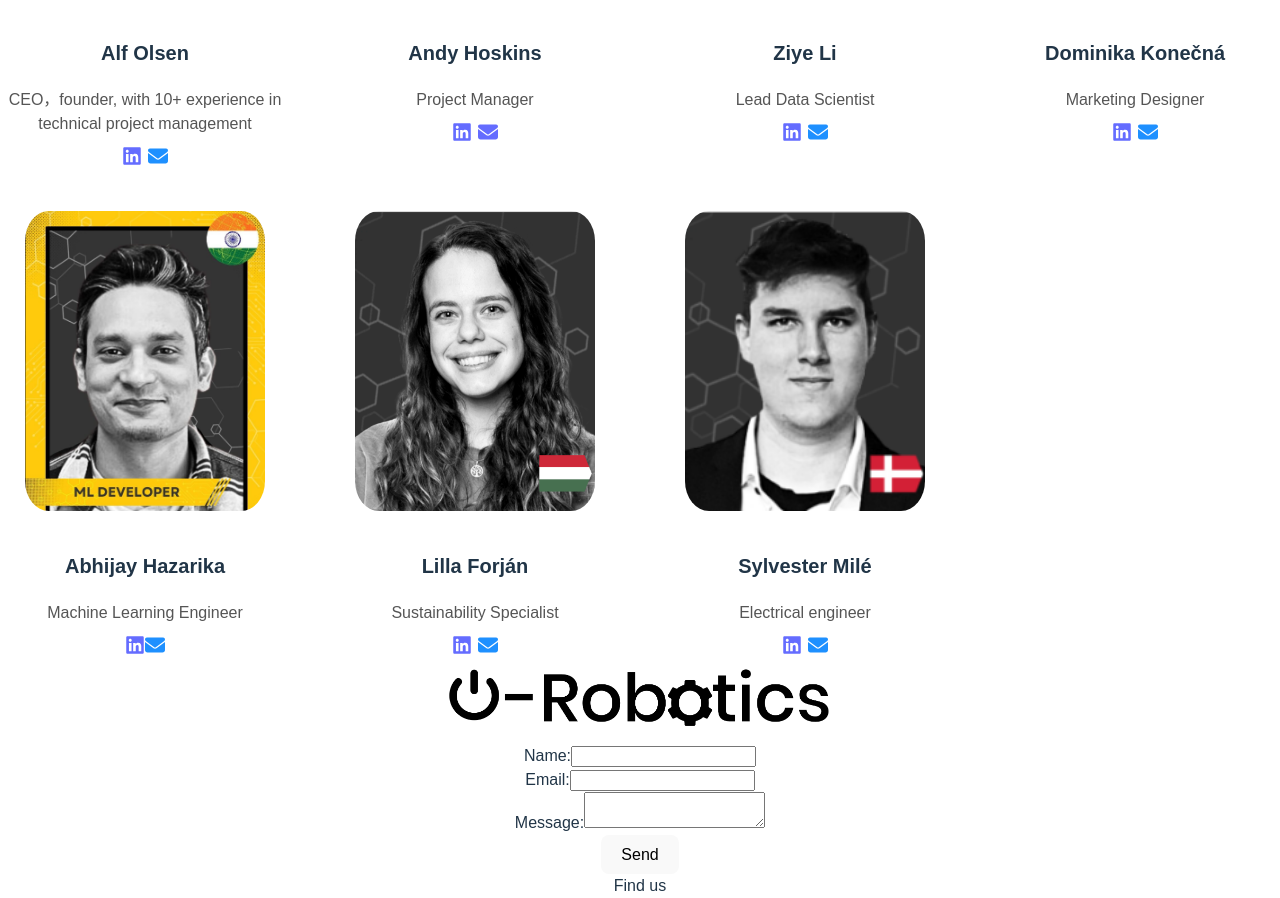
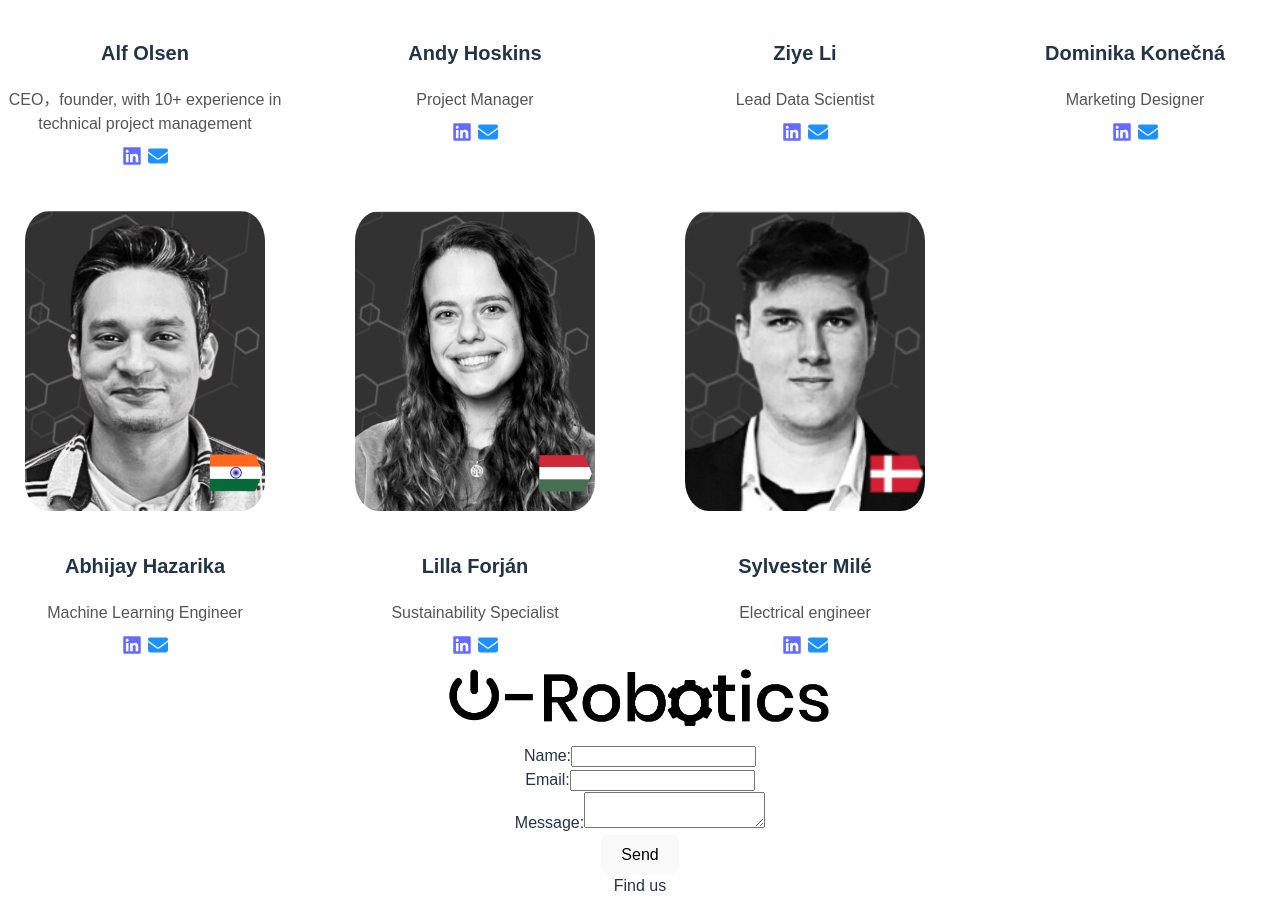
Before and after one commit to Liziye725/test_website_o_robotics, a React (Vite) app: page /about in a window 1280 px wide. Shown: the part 1702-2600 px from the top of the page. Built offline with nearby package versions, Linux system fonts and the light colour scheme.

Commit message:
change picture of jay

```diff
--- a/src/pages/aboutpage/AboutPage.jsx
+++ b/src/pages/aboutpage/AboutPage.jsx
@@ -120,7 +120,7 @@ export default function AboutPage() {
                 >
                   <FontAwesomeIcon
                     icon={faEnvelope}
-                    // style={{ color: "dodgerblue" }}
+                    style={{ color: "dodgerblue" }}
                   />
                 </a>
               </div>
@@ -182,7 +182,7 @@ export default function AboutPage() {
               <img src={TeamMember6} alt="Team Member 6" />
               <h3>Abhijay Hazarika</h3>
               <p>Machine Learning Engineer</p>
-              <div>
+              <div className="icon-link">
                 <a
                   href="https://www.linkedin.com/in/abhijay-hazarika-51a1aa270/"
                   target="_blank"
```
Also changed, not shown: src/assets/team/TeamMember_Abhijay.png.
